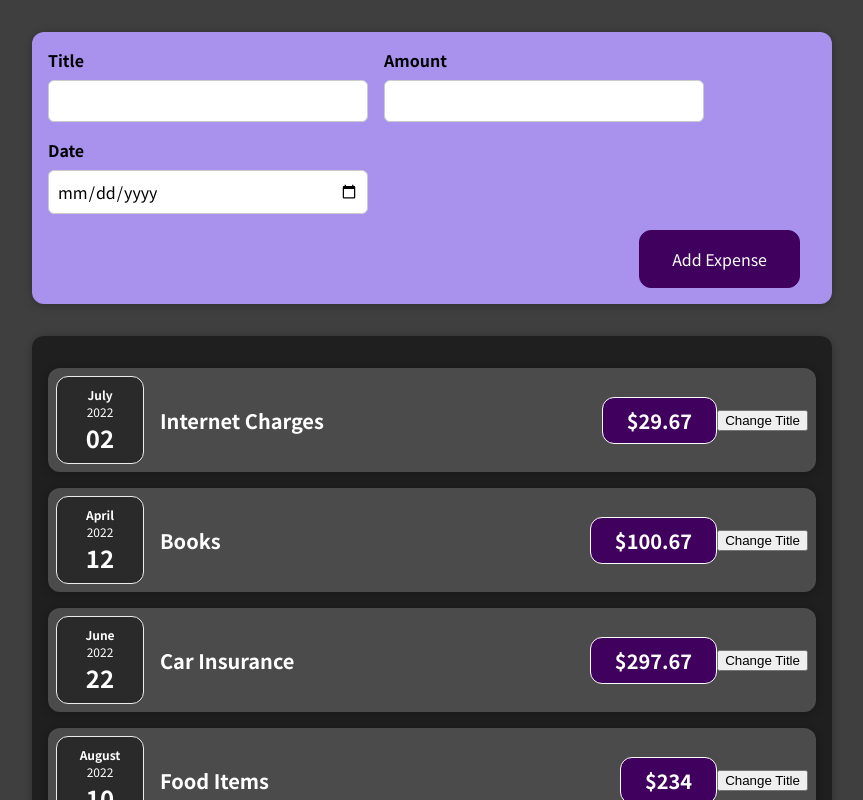
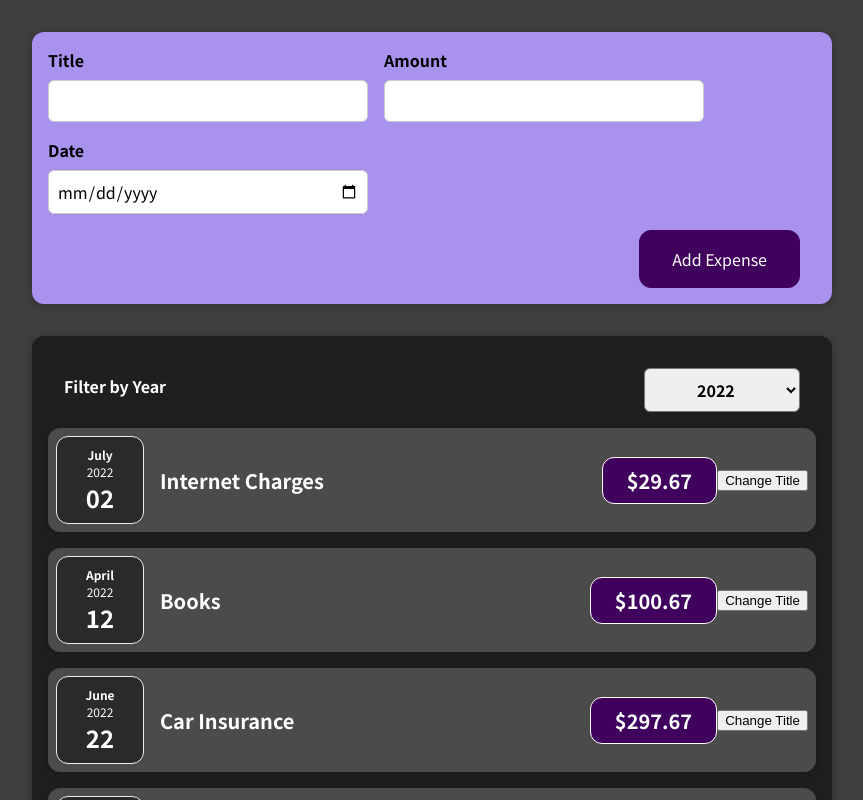
Before and after one commit to vipinkumar71/react-expenses-app, a React (Create React App) app: page / in a window 1280 px wide. Shown: the top 800 px of the page, without its empty margins (208-1071 px from the left). Built offline with nearby package versions, Linux system fonts and the light colour scheme.

Commit message:
added expensesfilter

```diff
--- a/src/App.js
+++ b/src/App.js
@@ -1,3 +1,4 @@
+import React from "react";
 import Expenses from "./components/Expenses/Expenses";
 import NewExpense from "./components/NewExpense/NewExpense";
 
@@ -28,9 +29,22 @@
       date: new Date(2022, 7, 10),
     },
   ];
+
+  const addExpenseHandler=expense=>{
+    console.log('In App.js');
+    console.log(expense);
+  }
+
+  // return React.createElement(
+  //   'div',
+  //   {},
+  //   React.createElement('h2',{},"Let's get Started!"),
+  //   React.createElement(Expenses,{items:expenses})
+  // );
+
   return (
     <div>
-      <NewExpense />
+      <NewExpense onAddExpense={addExpenseHandler}/>
       <Expenses items={expenses} />
     </div>
   );
--- a/src/components/Expenses/Expenses.js
+++ b/src/components/Expenses/Expenses.js
@@ -1,9 +1,21 @@
+import React, {useState} from "react";
 import ExpenseItem from "./ExpenseItem";
 import Card from "../UI/Card";
+import ExpensesFilter from "./ExpensesFilter";
 import "./Expenses.css";
 function Expenses(props) {
+  const [filteredYear, setFilteredYear] = useState("2020");
+
+  const filterChangedHandler = (selectedYear) => {
+    setFilteredYear(selectedYear);
+  };
   return (
+    <div>
       <Card className="expenses">
+        <ExpensesFilter
+          selected={filteredYear}
+          onChnageFilter={filterChangedHandler}
+        />
         <ExpenseItem
           title={props.items[0].title}
           amount={props.items[0].amount}
@@ -28,6 +40,7 @@
           date={props.items[3].date}
         />
       </Card>
+    </div>
   );
 }
 
--- /dev/null
+++ b/src/components/Expenses/ExpensesFilter.css
@@ -0,0 +1,24 @@
+.expenses-filter {
+  color: white;
+  padding: 0 1rem;
+}
+
+.expenses-filter__control {
+  display: flex;
+  width: 100%;
+  align-items: center;
+  justify-content: space-between;
+  margin: 1rem 0;
+}
+
+.expenses-filter label {
+  font-weight: bold;
+  margin-bottom: 0.5rem;
+}
+
+.expenses-filter select {
+  font: inherit;
+  padding: 0.5rem 3rem;
+  font-weight: bold;
+  border-radius: 6px;
+}
--- /dev/null
+++ b/src/components/Expenses/ExpensesFilter.js
@@ -0,0 +1,24 @@
+import React from "react";
+import "./ExpensesFilter.css";
+
+const ExpensesFilter = (props) => {
+  const dropdownChangeHandler = (event) => {
+    props.onChangeFilter(event.target.value);
+  };
+
+  return (
+    <div className="expenses-filter">
+      <div className="expenses-filter__control">
+        <label>Filter by Year</label>
+        <select value={props.Selected} onChange={dropdownChangeHandler}>
+          <option value="2022">2022</option>
+          <option value="2021">2021</option>
+          <option value="2020">2020</option>
+          <option value="2019">2019</option>
+        </select>
+      </div>
+    </div>
+  );
+};
+
+export default ExpensesFilter;
--- a/src/components/NewExpense/ExpenseForm.js
+++ b/src/components/NewExpense/ExpenseForm.js
@@ -1,6 +1,6 @@
 import React, { useState } from "react";
 import "./ExpenseForm.css";
-const ExpenseForm = () => {
+const ExpenseForm = (props) => {
   const [enteredTitle, setEnterTitle] = useState("");
   const [enteredAmount, setEnterAmoount] = useState("");
   const [enteredDate, setEnterDate] = useState("");
@@ -49,7 +49,7 @@
       amount: enteredAmount,
       date: new Date(enteredDate),
     };
-    console.log(expenseData);
+    props.onSaveExpenseData(expenseData);
     setEnterTitle('');
     setEnterAmoount('');
     setEnterDate('');
--- a/src/components/NewExpense/NewExpense.js
+++ b/src/components/NewExpense/NewExpense.js
@@ -2,9 +2,18 @@
 import ExpenseForm from "./ExpenseForm";
 import "./NewExpense.css";
 
-const NewExpense =()=>{
-    return <div className="new-expense">
-       <ExpenseForm />
+const NewExpense = (props) => {
+  const saveExpenseDataHandler = (enteredExpenseData) => {
+    const expenseData = {
+      ...enteredExpenseData,
+      id: Math.random().toString(),
+    };
+    props.onAddExpense(expenseData)
+};
+  return (
+    <div className="new-expense">
+      <ExpenseForm onSaveExpenseData={saveExpenseDataHandler} />
     </div>
+  );
 };
 export default NewExpense;
```
Lines whose indentation alone changed are shown as unchanged.
